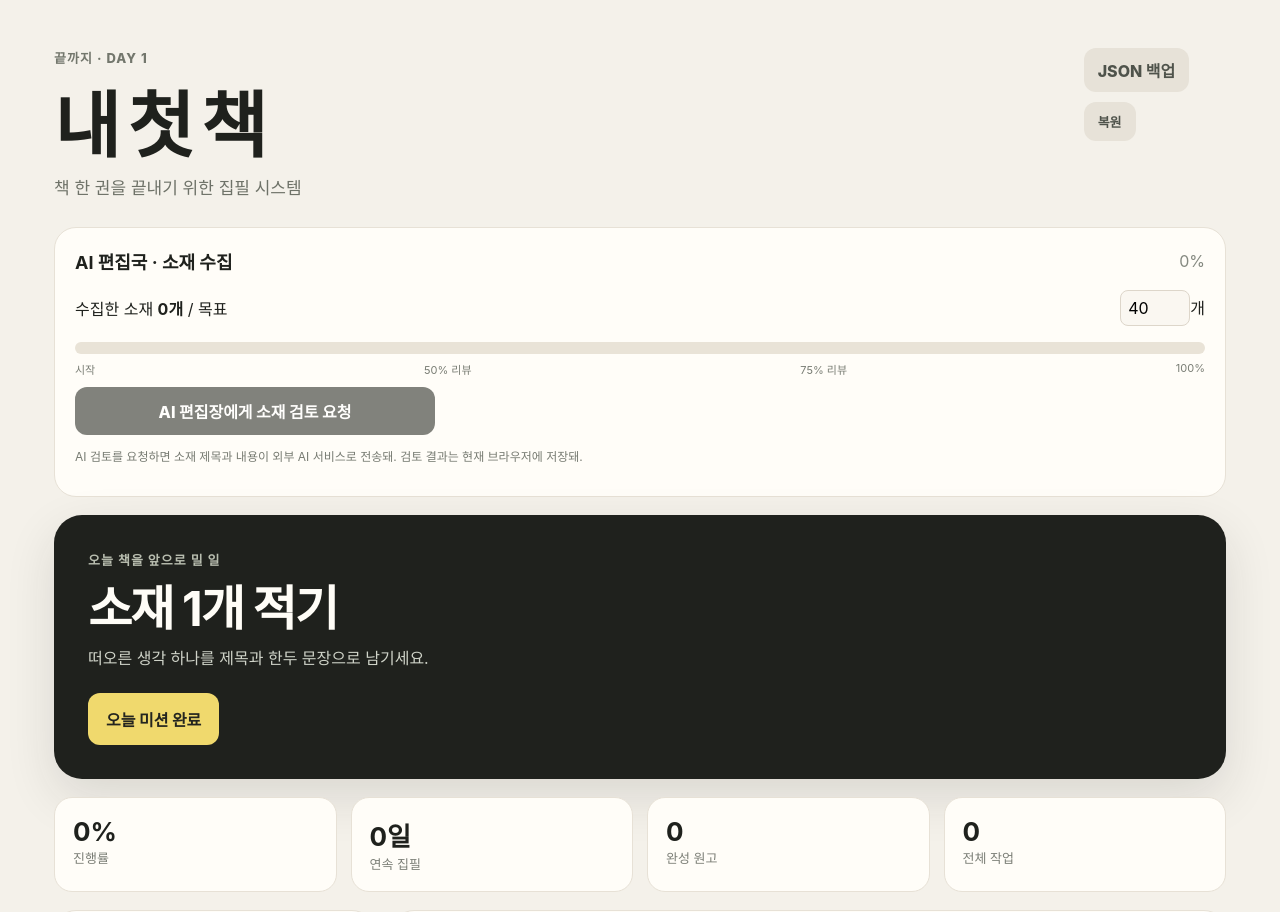
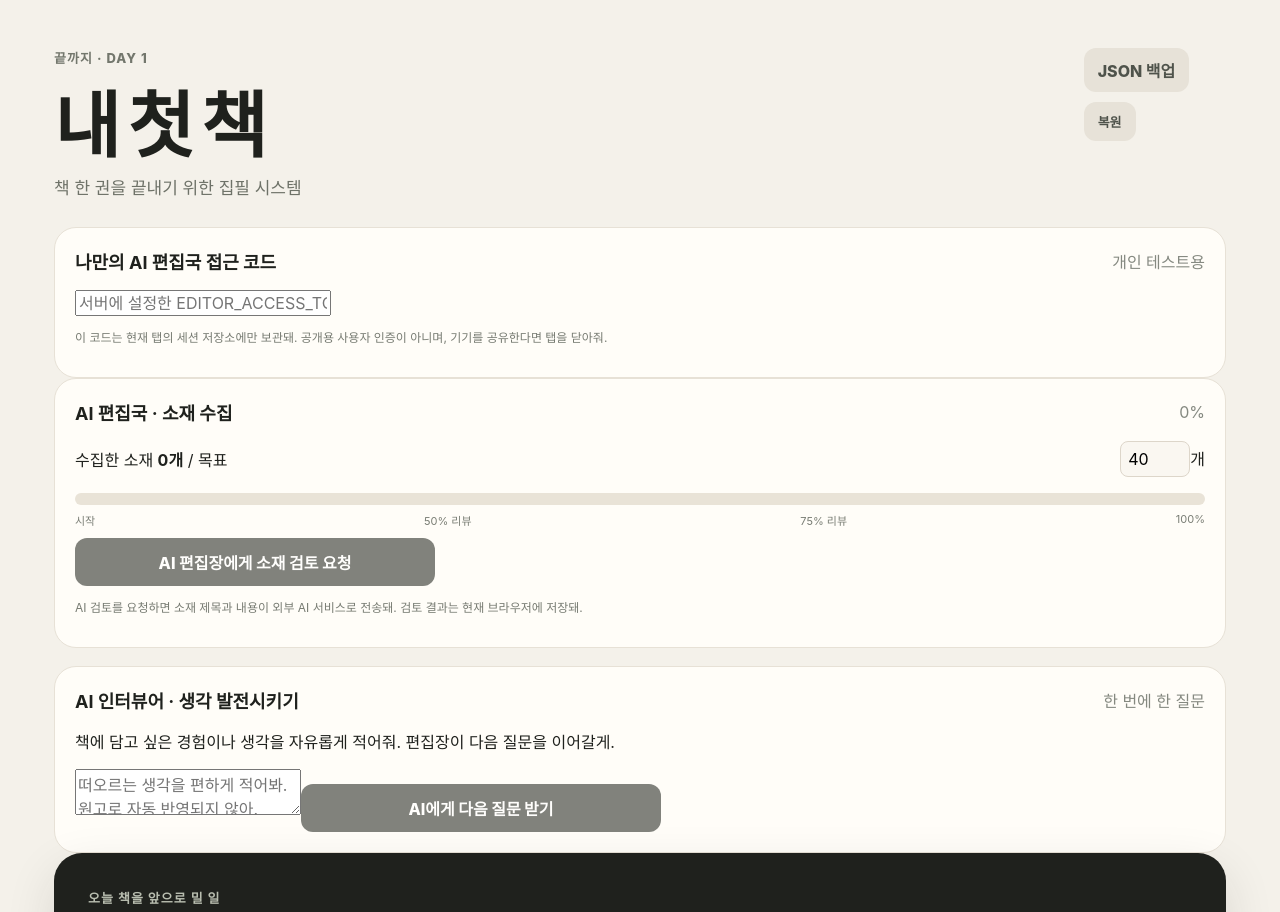
Before and after one commit to aiden-glitch0128/first-repo, a Next.js app: page / in a window 1280 px wide. Shown: the top 912 px of the page. Built offline with nearby package versions, Linux system fonts and the light colour scheme.

Commit message:
Add private editor access, AI interviews and decision memory

```diff
--- a/app/page.js
+++ b/app/page.js
@@ -12,6 +12,8 @@ const emptyState = {
   items: [],
   materialGoal: 40,
   editorialReviews: [],
+  editorialDecisions: [],
+  interviewHistory: [],
 };
 
 const stageLabel = {
@@ -95,6 +97,11 @@ export default function Home() {
   const [reviewLoading, setReviewLoading] = useState(false);
   const [reviewError, setReviewError] = useState("");
   const [restoreError, setRestoreError] = useState("");
+  const [editorAccess, setEditorAccess] = useState("");
+  const [interviewAnswer, setInterviewAnswer] = useState("");
+  const [interviewLoading, setInterviewLoading] = useState(false);
+  const [interviewError, setInterviewError] = useState("");
+  const [interviewPrompt, setInterviewPrompt] = useState("책에 담고 싶은 경험이나 생각을 자유롭게 적어줘. 편집장이 다음 질문을 이어갈게.");
 
   useEffect(() => {
     const raw = localStorage.getItem(STORAGE_KEY);
@@ -103,12 +110,19 @@ export default function Home() {
         setState({ ...emptyState, ...JSON.parse(raw) });
       } catch {}
     }
+    setEditorAccess(sessionStorage.getItem("kkutkkaji-editor-access") || "");
     setHydrated(true);
   }, []);
 
   useEffect(() => {
     if (hydrated) localStorage.setItem(STORAGE_KEY, JSON.stringify(state));
   }, [state, hydrated]);
+
+  function updateAccess(value) {
+    setEditorAccess(value);
+    if (value) sessionStorage.setItem("kkutkkaji-editor-access", value);
+    else sessionStorage.removeItem("kkutkkaji-editor-access");
+  }
 
   const mission = useMemo(
     () => nextMission(state.items, state.dailyChars),
@@ -222,7 +236,7 @@ export default function Home() {
     try {
       const response = await fetch("/api/editorial-review", {
         method: "POST",
-        headers: { "Content-Type": "application/json" },
+        headers: { "Content-Type": "application/json", "x-editor-access": editorAccess },
         body: JSON.stringify({
           projectTitle: state.projectTitle,
           materialGoal,
@@ -238,6 +252,50 @@ export default function Home() {
     } finally {
       setReviewLoading(false);
     }
+  }
+
+  async function askInterviewer() {
+    if (!interviewAnswer.trim() || interviewLoading) return;
+    setInterviewLoading(true);
+    setInterviewError("");
+    try {
+      const response = await fetch("/api/interview", {
+        method: "POST",
+        headers: { "Content-Type": "application/json", "x-editor-access": editorAccess },
+        body: JSON.stringify({
+          projectTitle: state.projectTitle,
+          materialTitles: materialRoots.map((i) => i.title),
+          lastEditorialDecision: (state.editorialDecisions || [])[0]?.text || latestReview?.nextAction || "",
+          history: state.interviewHistory || [],
+          answer: interviewAnswer,
+        }),
+      });
+      const result = await response.json();
+      if (!response.ok || !result.interview) throw new Error(result.error || "인터뷰에 실패했습니다.");
+      const entry = { id: crypto.randomUUID(), question: interviewPrompt, answer: interviewAnswer.trim(), ...result.interview, createdAt: new Date().toISOString() };
+      setState((current) => ({ ...current, interviewHistory: [...(current.interviewHistory || []), entry] }));
+      setInterviewPrompt(result.interview.question);
+      setInterviewAnswer("");
+    } catch (error) {
+      setInterviewError(error.message || "인터뷰에 실패했습니다.");
+    } finally { setInterviewLoading(false); }
+  }
+
+  function saveInterviewMaterial(entry) {
+    setState((current) => ({
+      ...current,
+      items: [{ id: crypto.randomUUID(), title: entry.materialSuggestion || "인터뷰에서 발견한 소재", body: entry.answer, stage: "material", createdAt: new Date().toISOString() }, ...current.items],
+      interviewHistory: (current.interviewHistory || []).map((i) => i.id === entry.id ? { ...i, savedAsMaterial: true } : i),
+    }));
+  }
+
+  function recordEditorialDecision() {
+    const text = window.prompt("이번 편집 회의에서 결정한 내용을 기록해줘. (예: 소재 5개를 더 모은 뒤 갈무리 시작)");
+    if (!text?.trim()) return;
+    setState((current) => ({
+      ...current,
+      editorialDecisions: [{ id: crypto.randomUUID(), text: text.trim().slice(0, 2000), createdAt: new Date().toISOString(), reviewId: latestReview?.id || null }, ...(current.editorialDecisions || [])],
+    }));
   }
 
   async function restoreBackup(event) {
@@ -296,6 +354,12 @@ export default function Home() {
       </section>
 
       {restoreError && <p role="alert" className="errorMessage">{restoreError}</p>}
+      <section className="panel accessPanel">
+        <div className="panelHead"><h3>나만의 AI 편집국 접근 코드</h3><span>개인 테스트용</span></div>
+        <input type="password" autoComplete="off" value={editorAccess} onChange={(e) => updateAccess(e.target.value)}
+          placeholder="서버에 설정한 EDITOR_ACCESS_TOKEN" aria-label="AI 편집국 접근 코드" />
+        <p className="privacyNote">이 코드는 현재 탭의 세션 저장소에만 보관돼. 공개용 사용자 인증이 아니며, 기기를 공유한다면 탭을 닫아줘.</p>
+      </section>
       <section className="editorialPanel panel">
         <div className="panelHead"><h3>AI 편집국 · 소재 수집</h3><span>{materialPercent}%</span></div>
         <div className="goalLine">
@@ -320,10 +384,35 @@ export default function Home() {
           <p><strong>갈무리 준비도</strong><br />{latestReview.readiness}</p>
           <p className="nextAction"><strong>다음 행동</strong><br />{latestReview.nextAction}</p>
           {latestReview.questions?.length > 0 && <div><strong>함께 생각할 질문</strong><ul>{latestReview.questions.map((q, index) => <li key={index}>{q}</li>)}</ul></div>}
+          <button className="ghost" onClick={recordEditorialDecision}>이번 회의의 내 결정 기록하기</button>
           <small>편집장의 제안은 자동으로 원고를 변경하지 않아. 최종 결정은 저자의 몫이야.</small>
         </div>}
         <p className="privacyNote">AI 검토를 요청하면 소재 제목과 내용이 외부 AI 서비스로 전송돼. 검토 결과는 현재 브라우저에 저장돼.</p>
       </section>
+      <section className="panel interviewPanel">
+        <div className="panelHead"><h3>AI 인터뷰어 · 생각 발전시키기</h3><span>한 번에 한 질문</span></div>
+        <p className="interviewPrompt">{interviewPrompt}</p>
+        <textarea value={interviewAnswer} onChange={(e) => setInterviewAnswer(e.target.value)}
+          placeholder="떠오르는 생각을 편하게 적어봐. 원고로 자동 반영되지 않아." />
+        <button className="secondary reviewButton" disabled={!interviewAnswer.trim() || interviewLoading} onClick={askInterviewer}>
+          {interviewLoading ? "인터뷰어가 생각을 정리하는 중..." : "AI에게 다음 질문 받기"}
+        </button>
+        {interviewError && <p role="alert" className="errorMessage">{interviewError}</p>}
+        {(state.interviewHistory || []).slice(-3).reverse().map((entry) => (
+          <div className="interviewEntry" key={entry.id}>
+            <strong>{entry.question}</strong>
+            <p>{entry.answer}</p>
+            <p><strong>AI가 발견한 핵심:</strong> {entry.reflection}</p>
+            <button className="ghost" disabled={entry.savedAsMaterial} onClick={() => saveInterviewMaterial(entry)}>
+              {entry.savedAsMaterial ? "소재로 저장됨 ✓" : "내 답변을 소재로 저장"}
+            </button>
+          </div>
+        ))}
+      </section>
+      {(state.editorialDecisions || []).length > 0 && <section className="panel decisionsPanel">
+        <div className="panelHead"><h3>편집 결정 기록</h3><span>{state.editorialDecisions.length}건</span></div>
+        {(state.editorialDecisions || []).slice(0, 5).map((decision) => <p key={decision.id}><strong>{new Date(decision.createdAt).toLocaleDateString("ko-KR")}</strong> · {decision.text}</p>)}
+      </section>}
       <section className="missionCard">
         <span className="missionLabel">오늘 책을 앞으로 밀 일</span>
         <h2>{mission.title}</h2>
```
